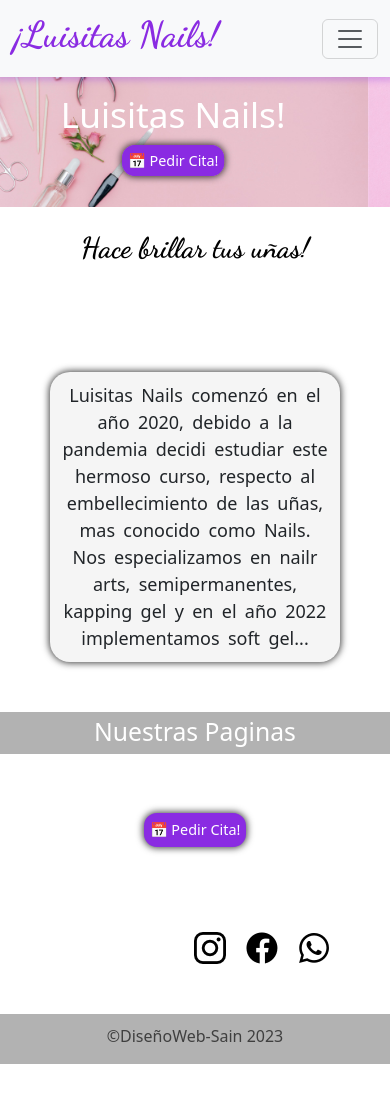
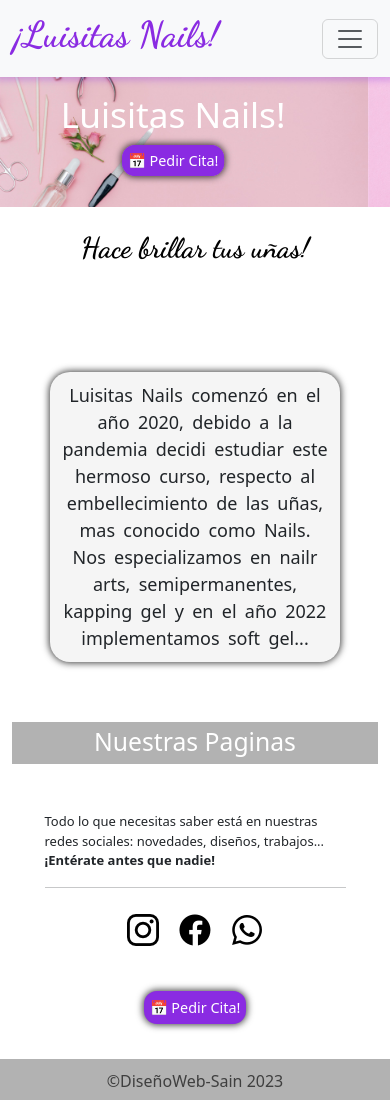
Before and after one commit to Leonel-Sain/PF-Sain, a website: page index.html in a window 390 px wide. Before the commit the page ends 1064 px from the top, so only its background shows below. Drawn offline with nearby package versions, Linux system fonts and the light colour scheme.

Commit message:
proyecto pre finalizado, falta ultimar detalles de comentarios

```diff
--- a/index.html
+++ b/index.html
@@ -110,20 +110,39 @@
   </div>
 <!-- FIN SECTION Y VIDEO -->
 <!-- INCIO ICONOS CON LINKS -->
-  <div class="sectionTres">
-      <h2>Nuestras Paginas</h2>
+<div class="container">
+  <div class="row">
+    <div class="col">
+        <div class="sectionTres">
+          <h2 >Nuestras Paginas</h2>
+        </div>
+      <br>
+    </div>
   </div>
   <br>
-<!-- BTN -->
-  <div class="sectionTresButtonBox">
-      <a class="button" href="citas.html">📅 Pedir Cita!</a>
+  <div class="row justify-content-center">
+    <div class="col-10">
+      <p class="parrafoLinks">Todo lo que necesitas saber está en nuestras redes sociales: novedades, diseños, trabajos... <strong> ¡Entérate antes que nadie!</strong></p>
+      <hr>
+    </div>
   </div>
-<!-- BTN -->
-  <div class="sectionTresLinks">
-      <a href="https://www.instagram.com/luisitas_nail/?hl=es" target="_blank" ><img src="assets/imagenes/logos/instagram-logo.png" alt="imagen-logo-instagram"></a>
-      <a href="https://www.facebook.com/profile.php?id=100079977733706" target="_blank" ><img src="assets/imagenes/logos/facebook-logo.png" alt="imagen-logo-facebook"></a>
-      <a href="tel:+34611326628" target="_blank" ><img src="assets/imagenes/logos/wtp-logo.png" alt="imagen-logo-whatsapp"></a>
+ <!-- FIN CARACTERISTICAS -->
+ <!-- INCIO ICONOS CON LINKS -->
+  <div class="row">
+    <div class="col-lg-6 col-md-12 col-sm-12">
+        <div class="sectionTresLinks">
+            <a href="https://www.instagram.com/luisitas_nail/?hl=es" target="_blank" ><img src="assets/imagenes/logos/instagram-logo.png" alt="imagen-logo-instagram"></a>
+            <a href="https://www.facebook.com/profile.php?id=100079977733706" target="_blank" ><img src="assets/imagenes/logos/facebook-logo.png" alt="imagen-logo-facebook"></a>
+            <a href="tel:+34611326628" target="_blank" ><img src="assets/imagenes/logos/wtp-logo.png" alt="imagen-logo-whatsapp"></a>
+        </div>
+    </div>
+    <div class="col-lg-6 col-md-12 col-sm-12">
+        <div class="sectionTresButtonBox">
+            <a class="button"id="citas"  href="citas.html">📅 Pedir Cita!</a>
+        </div>
+    </div>
   </div>
+</div>
 <!-- FIN ICONOS CON LINKS -->
 <!-- INICIO FOOTER -->
   <footer class="footerFinPagina">
--- a/scss/_servicios.scss
+++ b/scss/_servicios.scss
@@ -25,11 +25,10 @@
     justify-content: center;
     align-items: center;
     padding-top: 3%;
-    background: linear-gradient(to bottom, rgba(168, 63, 145, 0.322),rgba(0, 0, 0, 0));
+    background: linear-gradient(to bottom, rgba(168, 63, 145, 0.479),rgba(0, 0, 0, 0));
     ul{
         font-size: 1.4em;
         list-style: none;
-        font-weight: 500;
     }
 }
 /*FIN CARACTERISTICAS*/
--- a/scss/style.scss
+++ b/scss/style.scss
@@ -151,9 +151,10 @@ body{
     display: flex;
     justify-content: center;
     background-image: linear-gradient( 0deg, rgba(0,0,0,0.3), rgba(0,0,0,0.3) ) ;
-    font-size: 1.5em;
+    font-size: 1.6em;
     color: white;
     padding-top: 5px;
+    margin-top:70px;
 }
 .sectionTresButtonBox{
     display: flex;
@@ -162,7 +163,7 @@ body{
 }
 .sectionTresLinks{
     display: flex;
-    justify-content: right;
+    justify-content: center;
     margin: 50px;
     a{
     padding-inline: 10px;
@@ -193,6 +194,13 @@ body{
         }
 }
 }
+.carousel-caption{
+    top:1rem !important;
+    h1{
+        font-size: 2.2em;
+        padding-bottom: 5px;
+    }
+  }
     .sectionDosH2{
         font-size: 1.2em;
     }
@@ -212,18 +220,19 @@ body{
         border-radius: 16px;
     }
 }
-.carousel-caption{
-    top:1rem !important;
-    h1{
-        font-size: 2.2em;
-        padding-bottom: 5px;
-    }
-  }
   .sectionDos p{
     font-size: 18px;
   }
+  .sectionTres{
+    margin-top:10px;
+  }
+  .sectionTresLinks{
+    margin: 10px;
+  }
+  .parrafoLinks{
+    font-size:13px ;
+  }
 }
-
 @media (max-width: 768px) {
     .sectionDos {
         display: block;
@@ -235,11 +244,15 @@ body{
     img{
         display: none;
         }
-        #menuBarraServicios{
-        }
 }
 .carousel-caption{
     top:3rem;
+  }
+  .sectionTresLinks{
+    margin: 10px;
+  }
+  .parrafoLinks{
+    font-size:13px ;
   }
 }
 @media (max-width:1200px){
```
Also changed, not shown: citas.html (+20 -5 lines), fotos.html (+17 -6 lines), nosotros.html (+16 -10 lines), servicios.html (+13 -5 lines), css/main.css.
